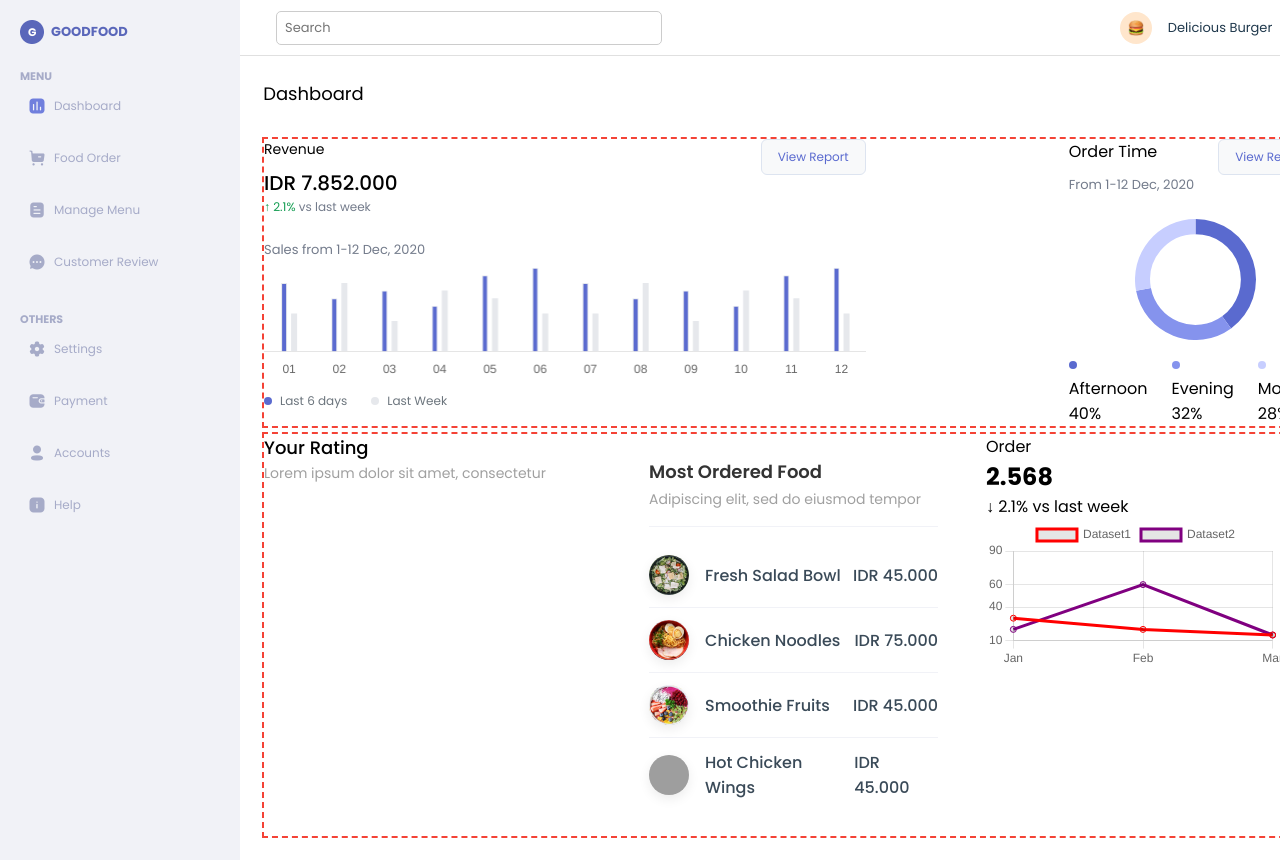
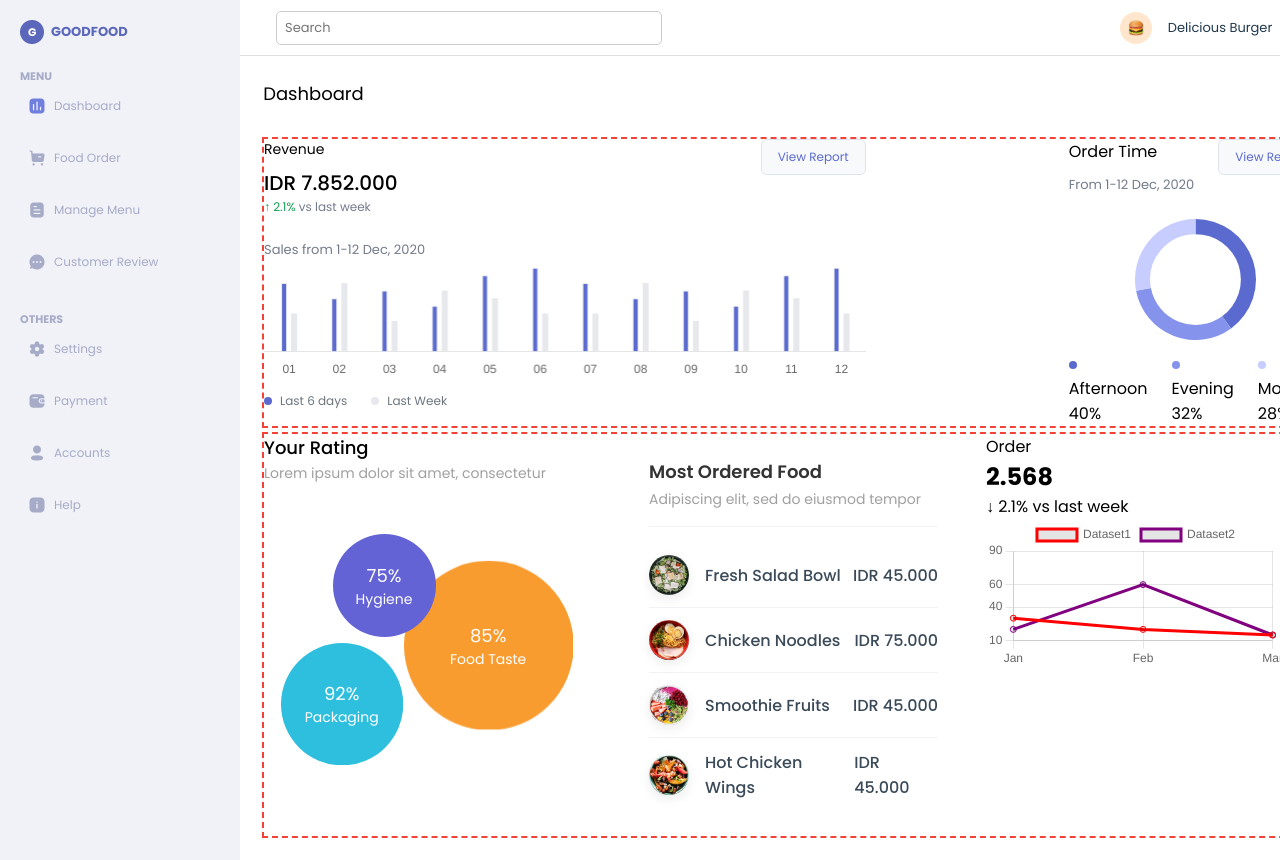
Before and after one commit to caio-melodev/study-figma, an Angular app: page / in a window 1280 px wide. Shown: the top 860 px of the page. Built offline with nearby package versions, Linux system fonts and the light colour scheme; grey boxes are pictures that could not be loaded.

Commit message:
feat(dashboard): Implement 'Your Rating' chart logic - Adds @ViewChild references for the three custom chart canvases. - Initializes each canvas as a separate doughnut chart to render the colored rating rings.

```diff
--- a/src/app/app.html
+++ b/src/app/app.html
@@ -170,9 +170,26 @@
 
         <div class="bottom-row">
           <div id="yourRating">
-            <h2>Your Rating</h2>
-            <p>Lorem ipsum dolor sit amet, consectetur</p>
+            <header>
+              <h2>Your Rating</h2>
+              <p>Lorem ipsum dolor sit amet, consectetur</p>
+            </header>
+            <div class="custom-doughnuts">
+              <div class="circle circle-large">
+                <canvas #customChart1></canvas>
+                <div class="label">85%<br><small>Food Taste</small></div>
+              </div>
+              <div class="circle circle-medium">
+                <canvas #customChart2></canvas>
+                <div class="label">92%<br><small>Packaging</small></div>
+              </div>
+              <div class="circle circle-small">
+                <canvas #customChart3></canvas>
+                <div class="label">75%<br><small>Hygiene</small></div>
+              </div>
+            </div>
           </div>
+
 
           <div id="mostOrdered">
             <header>
--- a/src/app/app.ts
+++ b/src/app/app.ts
@@ -21,6 +21,9 @@ export class App implements AfterViewInit {
   @ViewChild('doughnutChart') doughnutChart!: ElementRef<HTMLCanvasElement>;
   @ViewChild('barChart') barChart!: ElementRef<HTMLCanvasElement>;
   @ViewChild('lineChart') lineChart!: ElementRef<HTMLCanvasElement>;
+  @ViewChild('customChart1') customChart1!: ElementRef<HTMLCanvasElement>;
+  @ViewChild('customChart2') customChart2!: ElementRef<HTMLCanvasElement>;
+  @ViewChild('customChart3') customChart3!: ElementRef<HTMLCanvasElement>;
 
   ngAfterViewInit() {
     new Chart(this.doughnutChart.nativeElement, {
@@ -29,7 +32,7 @@ export class App implements AfterViewInit {
         labels: ['', '', ''],
         datasets: [
           {
-            label:'Afternoon',
+            label: 'Afternoon',
             data: [40, 32, 28],
             backgroundColor: ['#5A6ACF', '#8593ED', '#C7CEFF'],
             borderColor: 'rgba(4, 1, 1, 1)',
@@ -114,5 +117,34 @@ export class App implements AfterViewInit {
         },
       },
     });
+
+    const customCharts = [
+      { ref: this.customChart1, value: 85, color: '#F99C30' },
+      { ref: this.customChart2, value: 92, color: '#2FBFDE' },
+      { ref: this.customChart3, value: 75, color: '#6463D6' },
+    ];
+
+    customCharts.forEach(c => {
+      new Chart(c.ref.nativeElement, {
+        type: 'doughnut',
+        data: {
+          datasets: [
+            {
+              data: [c.value],
+              backgroundColor: [c.color],
+              borderWidth: 0,
+            },
+          ],
+        },
+        options: {
+          cutout: '0%',
+          plugins: {
+            legend: { display: false },
+            tooltip: { enabled: false },
+          },
+        },
+      });
+    });
+
   }
 }
--- a/src/charts.css
+++ b/src/charts.css
@@ -1,3 +1,7 @@
+* {
+  font-family: "Poppins", sans-serif;
+}
+
 .content h1 {
   font-weight: 400;
   font-size: 18px;
@@ -132,15 +136,86 @@
   gap: 24px;
 }
 
-#yourRating h2 {
+#yourRating header h2 {
   font-size: 18px;
   font-weight: 420;
 }
 
-#yourRating p {
+#yourRating header p {
   font-size: 14px;
   color: #a0a0a0;
   margin-top: 0.3vh;
+}
+
+.custom-doughnuts {
+  position: relative;
+  width: 280px;   /* ajuste conforme necessário */
+  height: 240px;  /* altura do espaço */
+  margin: 41px auto;
+}
+
+.circle-large {
+  width: 168.73px;
+  height: auto;
+  right: 0;
+  top: 50%;
+  transform: translateY(-50%);
+}
+
+.circle-medium {
+  width: 122.35px;
+  height: auto;
+}
+
+.circle-small {
+  width: 103px;
+  height: auto;
+  left: 40px;
+  top: 0;
+}
+
+.circle {
+  position: absolute;
+}
+
+.circle canvas {
+  width: 100% !important;
+  height: 100% !important;
+}
+
+.circle .label {
+  position: absolute;
+  top: 50%;
+  left: 50%;
+  transform: translate(-50%, -50%);
+  text-align: center;
+  font-weight: thin;
+  font-size: 18px;
+  color: #fff;
+}
+
+.circle .label small {
+  display: block;
+  font-weight: normal;
+  font-size: 14px;
+  color: #fff;
+}
+
+/* posições individuais */
+.circle:nth-child(1) { /*laranja */
+  right: 0;
+  top: 50%;
+  transform: translateY(-50%);
+}
+
+.circle:nth-child(2) { /* azul */
+  left: -12px;
+  bottom: 0;
+}
+
+.circle:nth-child(3) { /* roxo*/
+  left: 40px;
+  top: 9px;
 }
 
 
@@ -206,6 +281,7 @@
   font-weight: 500;
   color: #3A4A58;
 }
+
 /*
 .content {}
 
```
Also changed, not shown: public/wings.png (renamed from public/image 5.png). Lines whose indentation alone changed are shown as unchanged.
